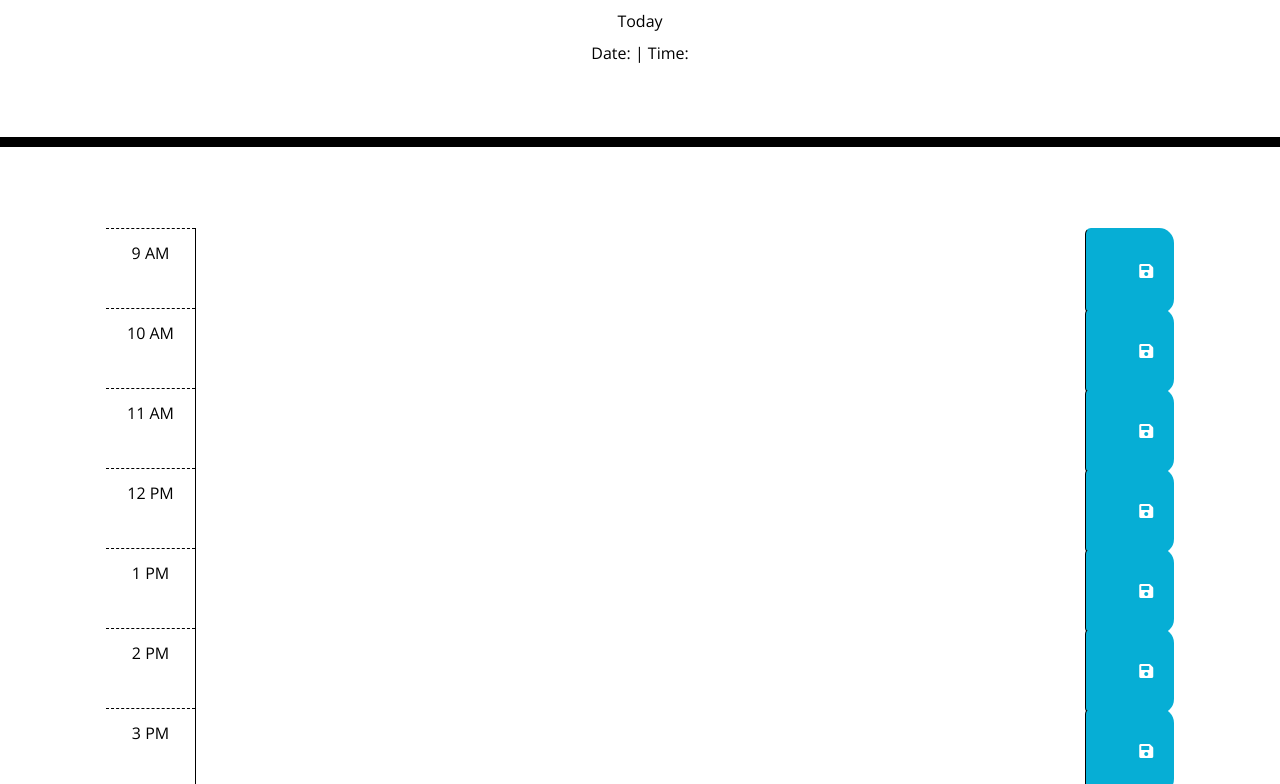
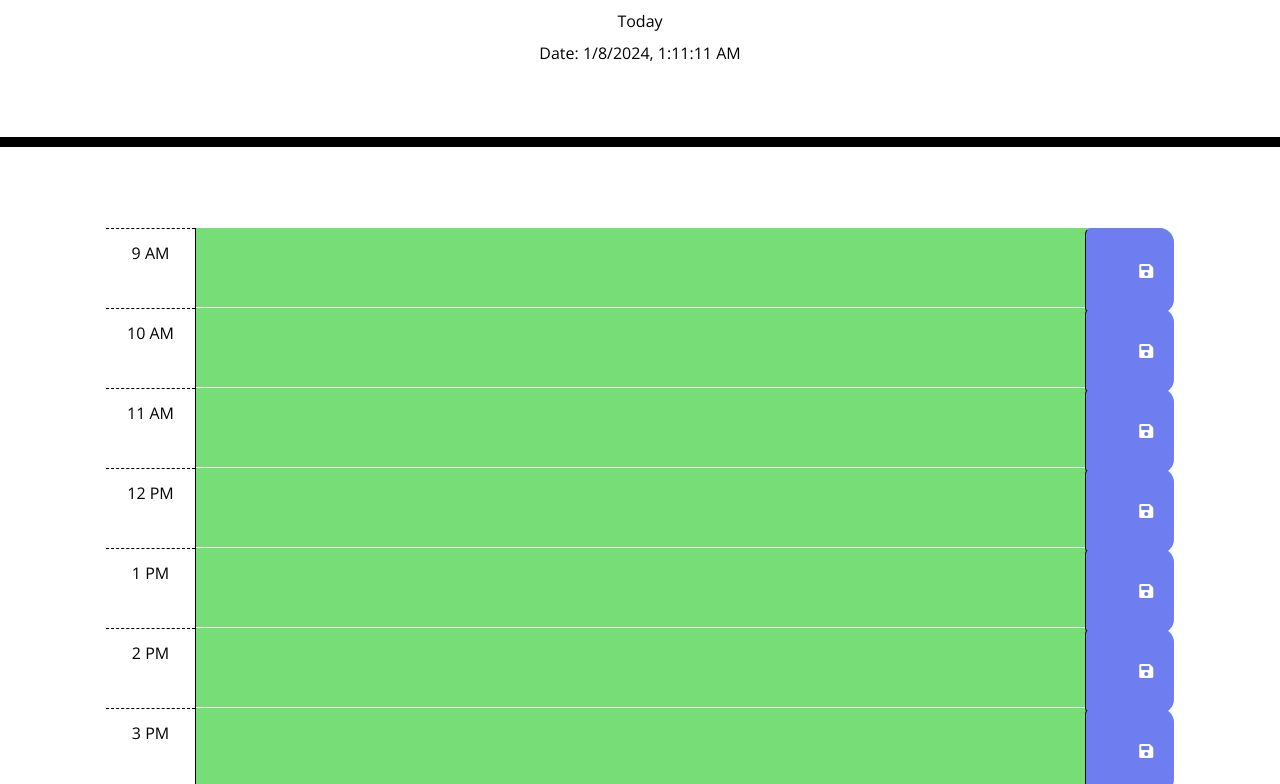
Before and after one commit to dami-ani/Work-Day-Scheduler, a plain HTML site: page index.html in a window 1280 px wide. Shown: the part 168-952 px from the top of the page. Drawn offline with nearby package versions, Linux system fonts and the light colour scheme.

Commit message:
Updated JS: Time block color-code

```diff
--- a/assets/css/style.css
+++ b/assets/css/style.css
@@ -62,7 +62,7 @@ header {
   border-left: 1px solid black;
   border-top-right-radius: 15px;
   border-bottom-right-radius: 15px;
-  background-color: #06aed5;
+  background-color: #6e7df0;
   color: white;
 }
 
--- a/assets/js/script.js
+++ b/assets/js/script.js
@@ -0,0 +1,37 @@
+// Declared variable object called 'localeSettings' as an empty object.
+const localeSettings = {};
+dayjs.locale(localeSettings);
+
+// This function has a variable titled 'currentHour' which is equal to the dayjs libary current hour format 'H'.
+// The console logs the users current hour.
+$(function () {
+  const currentHour = dayjs().format('H');
+  console.log('Current Hour:', currentHour);
+});
+
+// This function uses the query selector method to update the HTML #date id to the users current date.
+function updateDate() {
+  const now = new Date();
+  const currentDate = now.toLocaleString();
+  document.querySelector('#date').textContent = currentDate;
+};
+
+// This updates the above functions every 1000 milliseconds (1 second).
+setInterval(updateDate, 1000);
+
+// Color-code for: past, preasent and future:
+const currentHour = dayjs().hour();
+
+$('.time-block').each(function () {
+  const blockHour = parseInt($(this).attr('id'));
+  if (blockHour < currentHour) {
+    $(this).addClass('past');
+  } else if (blockHour === currentHour) {
+    $(this).removeClass('past');
+    $(this).addClass('present');
+  } else {
+    $(this).addClass('future');
+  };
+});
+
+// Funtion to save text in local storage when save button is clicked.
--- a/index.html
+++ b/index.html
@@ -14,23 +14,26 @@
   <title>Work Day Scheduler</title>
 </head>
 
-<!-- header -->
+<!-- Header -->
 <body>
   <header>
     <h1 class="display-3">Work Day Scheduler</h1>
     <p class="lead">A simple calendar app for scheduling your work day</p>
+
+    <!-- Current date -->
     <p id="currentDay" class="lead"></p>
     <p>Today</p>
-    <p>Date: <span id="date"></span> | Time: <span id="time"></span></p>
+    <p>Date: <span id="date"></span></p>
   </header>
+
+  <!-- Time blocks -->
   <div class="container">
   </div>
-
-  <!-- The time block slots will be dynamically generated using JavaScript -->
   <div class="container-lg px-5">
     <div class="row"></div>
 
-    <div id="09" class="row time-block">
+    <!-- 9AM -->
+    <div id="hour09" class="row time-block">
       <div class="col-2 col-md-1 hour text-center py-3">9 AM</div>
       <textarea id='text-09' class="col-8 col-md-10 description" rows="3"> </textarea>
       <button class="btn saveBtn col-2 col-md-1" aria-label="save">
@@ -38,7 +41,8 @@
       </button>
     </div>
 
-    <div id="10" class="row time-block">
+    <!-- 10AM -->
+    <div id="hour10" class="row time-block">
       <div class="col-2 col-md-1 hour text-center py-3">10 AM</div>
       <textarea id='text-10' class="col-8 col-md-10 description" rows="3"> </textarea>
       <button class="btn saveBtn col-2 col-md-1" aria-label="save">
@@ -46,7 +50,8 @@
       </button>
     </div>
 
-    <div id="11" class="row time-block">
+    <!-- 11AM -->
+    <div id="hour11" class="row time-block">
       <div class="col-2 col-md-1 hour text-center py-3">11 AM</div>
       <textarea id='text-11' class="col-8 col-md-10 description" rows="3"> </textarea>
       <button class="btn saveBtn col-2 col-md-1" aria-label="save">
@@ -54,7 +59,8 @@
       </button>
     </div>
 
-    <div id="12" class="row time-block">
+    <!-- 12AM -->
+    <div id="hour12" class="row time-block">
       <div class="col-2 col-md-1 hour text-center py-3">12 PM</div>
       <textarea id='text-12' class="col-8 col-md-10 description" rows="3"> </textarea>
       <button class="btn saveBtn col-2 col-md-1" aria-label="save">
@@ -62,7 +68,8 @@
       </button>
     </div>
 
-    <div id="01" class="row time-block">
+    <!-- 1PM -->
+    <div id="hour01" class="row time-block">
       <div class="col-2 col-md-1 hour text-center py-3">1 PM</div>
       <textarea id='text-01' class="col-8 col-md-10 description" rows="3"> </textarea>
       <button class="btn saveBtn col-2 col-md-1" aria-label="save">
@@ -70,7 +77,8 @@
       </button>
     </div>
 
-    <div id="02" class="row time-block">
+    <!-- 2PM -->
+    <div id="hour02" class="row time-block">
       <div class="col-2 col-md-1 hour text-center py-3">2 PM</div>
       <textarea id='text-02' class="col-8 col-md-10 description" rows="3"> </textarea>
       <button class="btn saveBtn col-2 col-md-1" aria-label="save">
@@ -78,7 +86,8 @@
       </button>
     </div>
 
-    <div id="03" class="row time-block">
+    <!-- 3PM -->
+    <div id="hour03" class="row time-block">
       <div class="col-2 col-md-1 hour text-center py-3">3 PM</div>
       <textarea id='text-03' class="col-8 col-md-10 description" rows="3"> </textarea>
       <button class="btn saveBtn col-2 col-md-1" aria-label="save">
@@ -86,7 +95,8 @@
       </button>
     </div>
 
-    <div id="04" class="row time-block">
+    <!-- 4PM -->
+    <div id="hour04" class="row time-block">
       <div class="col-2 col-md-1 hour text-center py-3">4 PM</div>
       <textarea id='text-04' class="col-8 col-md-10 description" rows="3"> </textarea>
       <button class="btn saveBtn col-2 col-md-1" aria-label="save">
@@ -94,7 +104,8 @@
       </button>
     </div>
 
-    <div id="05" class="row time-block">
+    <!-- 5PM -->
+    <div id="hour05" class="row time-block">
       <div class="col-2 col-md-1 hour text-center py-3">5 PM</div>
       <textarea id='text-05' class="col-8 col-md-10 description" rows="3"> </textarea>
       <button class="btn saveBtn col-2 col-md-1" aria-label="save">
@@ -102,11 +113,9 @@
       </button>
     </div>
 
-
-
-  <script src="https://cdnjs.cloudflare.com/ajax/libs/jquery/3.2.1/jquery.min.js"></script>
-  <script src="https://cdn.jsdelivr.net/npm/dayjs@1/dayjs.min.js"></script>
-  <script src="./assets/js/script.js"></script>
+    <script src="https://cdnjs.cloudflare.com/ajax/libs/jquery/3.2.1/jquery.min.js"></script>
+    <script src="https://cdn.jsdelivr.net/npm/dayjs@1/dayjs.min.js"></script>
+    <script src="./assets/js/script.js"></script>
 </body>
 
 </html>
```
